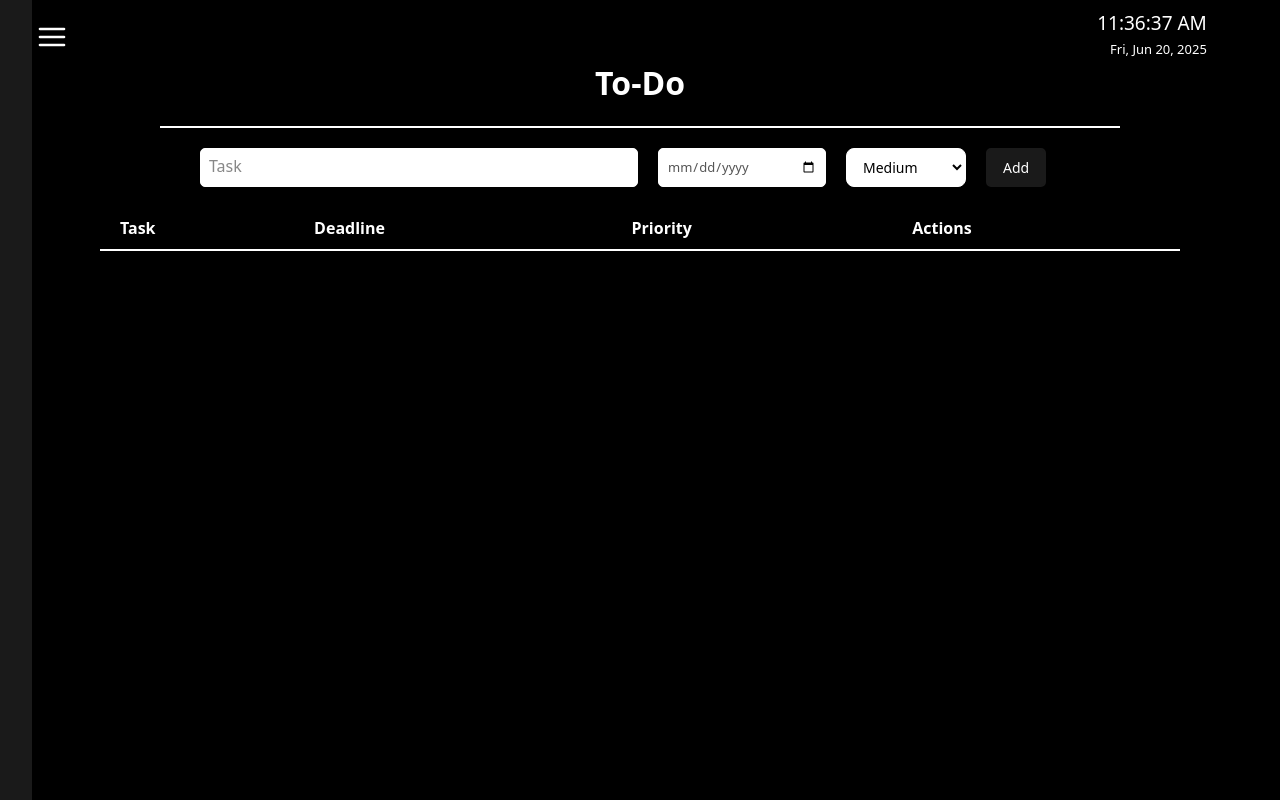
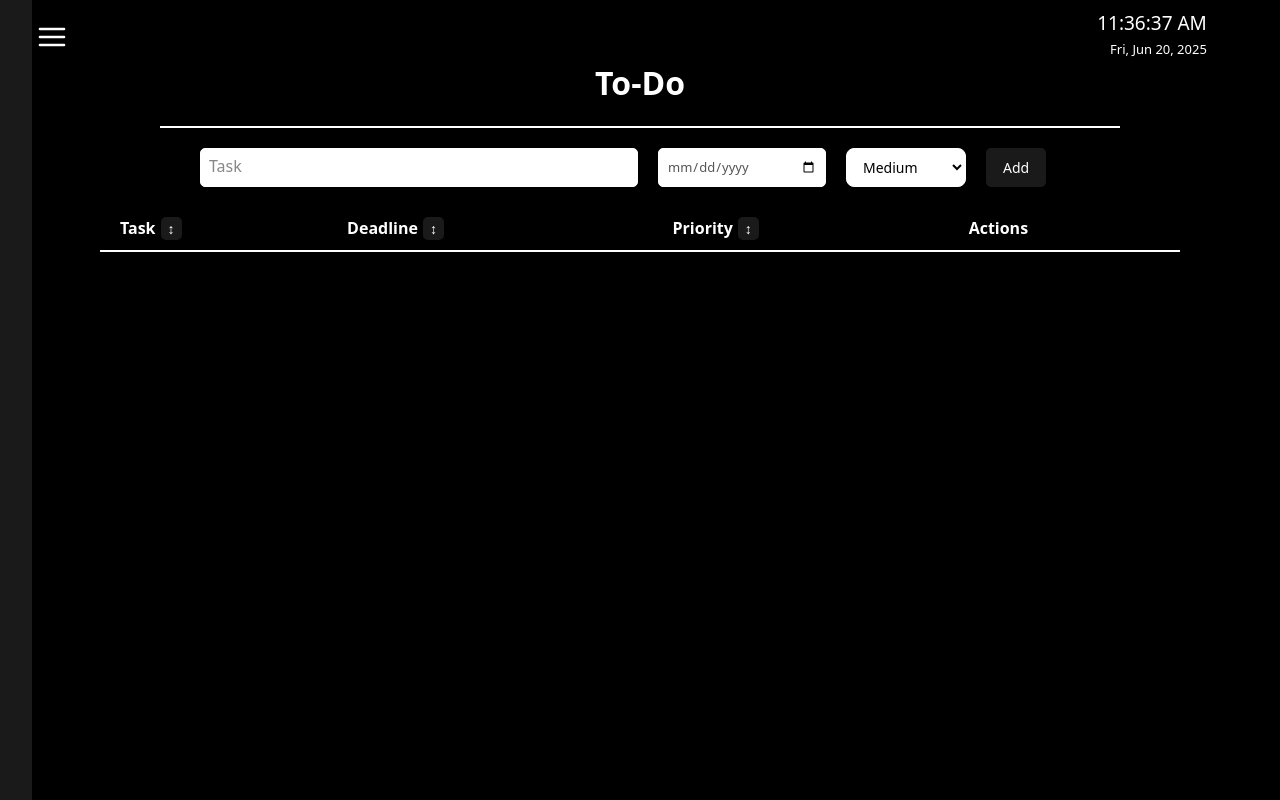
Before and after one commit to destinee-horvath/react-workspace, a React (Vite) app: page /todo in a window 1280 px wide. Built offline with nearby package versions, Linux system fonts and the light colour scheme.

Commit message:
added filter function in ToDo

```diff
--- a/src/App.css
+++ b/src/App.css
@@ -85,6 +85,24 @@ input::placeholder {
 }
 
 .button-rectangle-small:hover {
+  background-color: var(--icon-color);
+  color: var(--nav-color);
+  border-color: var(--icon-color);
+}
+
+.button-rectangle-tiny {
+  padding: 0px 5px;
+  font-size: calc(var(--font-size) - 2px);
+  font-family: var(--font-family);
+  border-radius: 5px;
+  cursor: pointer;
+  background-color: var(--nav-color);
+  color: var(--text-color);
+  border: 2px solid var(--nav-color);
+  transition: background-color 0.3s ease, color 0.3s ease, border-color 0.3s ease;
+}
+
+.button-rectangle-tiny:hover {
   background-color: var(--icon-color);
   color: var(--nav-color);
   border-color: var(--icon-color);
--- a/src/components/ToDo.jsx
+++ b/src/components/ToDo.jsx
@@ -1,4 +1,4 @@
-import { useState, useEffect } from 'react';
+import React, { useState, useEffect, useMemo } from 'react';
 import { useRef } from 'react'; //for date input
 import Popup from './popups/DeleteConfirmation';
 
@@ -19,6 +19,9 @@ export default function ToDo() {
 
   const [showConfirm, setShowConfirm] = useState(false);
   const [taskToDelete, setTaskToDelete] = useState(null);
+
+  const [sortKey, setSortKey] = useState('');
+  const [sortAsc, setSortAsc] = useState(true);
 
   const isValidDate = (dateString) => /^\d{4}-\d{2}-\d{2}$/.test(dateString);
   const dateInputRef = useRef();
@@ -115,11 +118,46 @@ export default function ToDo() {
     return deadline && new Date(deadline) < new Date();
   };
 
-  const sortedTasks = [...tasks].sort((a, b) => {
-    if (isOverdue(a.deadline) && !isOverdue(b.deadline)) return -1;
-    if (!isOverdue(a.deadline) && isOverdue(b.deadline)) return 1;
-    return getPriorityValue(b.priority) - getPriorityValue(a.priority);
-  });
+  // Default sort by priority and then by deadline
+  // const sortedTasks = [...tasks].sort((a, b) => {
+  //   if (isOverdue(a.deadline) && !isOverdue(b.deadline)) return -1;
+  //   if (!isOverdue(a.deadline) && isOverdue(b.deadline)) return 1;
+  //   return getPriorityValue(b.priority) - getPriorityValue(a.priority);
+  // });
+
+
+  const sortedTasks = useMemo(() => {
+    if (!sortKey) return tasks;
+
+    return [...tasks].sort((a, b) => {
+      let valA = a[sortKey] || '';
+      let valB = b[sortKey] || '';
+
+      if (sortKey === 'priority') {
+        valA = getPriorityValue(valA);
+        valB = getPriorityValue(valB);
+      } else if (sortKey === 'deadline') {
+        valA = isValidDate(valA) ? new Date(valA).getTime() : 0;
+        valB = isValidDate(valB) ? new Date(valB).getTime() : 0;
+      } else if (sortKey === 'text') {
+        valA = valA.toString().toLowerCase();
+        valB = valB.toString().toLowerCase();
+      } else {
+        valA = valA.toString();
+        valB = valB.toString();
+      }
+
+      if (valA === valB) return 0;
+      return sortAsc ? (valA > valB ? 1 : -1) : (valA < valB ? 1 : -1);
+    });
+  }, [tasks, sortKey, sortAsc]);
+
+  const sortTasks = (key) => {
+    const asc = sortKey === key ? !sortAsc : true;
+    setSortKey(key);
+    setSortAsc(asc);
+  };
+
 
   return (
     <div style={{ padding: '20px' }}>
@@ -163,14 +201,23 @@ export default function ToDo() {
       <table style={{ width: '90%', margin: '0 auto', borderCollapse: 'collapse' }}>
         <thead>
           <tr>
-            {/* checkbox header */}
             <th style={{ borderBottom: '2px solid var(--text-color)', padding: '0px', width: '10px' }}></th>
-            <th style={{ borderBottom: '2px solid var(--text-color)', padding: '10px', textAlign: 'left' }}>Task</th>
-            <th style={{ borderBottom: '2px solid var(--text-color)', padding: '10px', textAlign: 'left' }}>Deadline</th>
-            <th style={{ borderBottom: '2px solid var(--text-color)', padding: '10px', textAlign: 'left' }}>Priority</th>
+            <th style={{ borderBottom: '2px solid var(--text-color)', padding: '10px', textAlign: 'left' }}>
+              Task
+              <button onClick={() => sortTasks('text')} className="button-rectangle-tiny" style={{ marginLeft: '5px' }}>↕</button>
+            </th>
+            <th style={{ borderBottom: '2px solid var(--text-color)', padding: '10px', textAlign: 'left' }}>
+              Deadline
+              <button onClick={() => sortTasks('deadline')} className="button-rectangle-tiny" style={{ marginLeft: '5px' }}>↕</button>
+            </th>
+            <th style={{ borderBottom: '2px solid var(--text-color)', padding: '10px', textAlign: 'left' }}>
+              Priority
+              <button onClick={() => sortTasks('priority')} className="button-rectangle-tiny" style={{ marginLeft: '5px' }}>↕</button>
+            </th>
             <th style={{ borderBottom: '2px solid var(--text-color)', padding: '10px', textAlign: 'left' }}>Actions</th>
           </tr>
         </thead>
+
 
         <tbody>
           {sortedTasks.map(task => (
```
